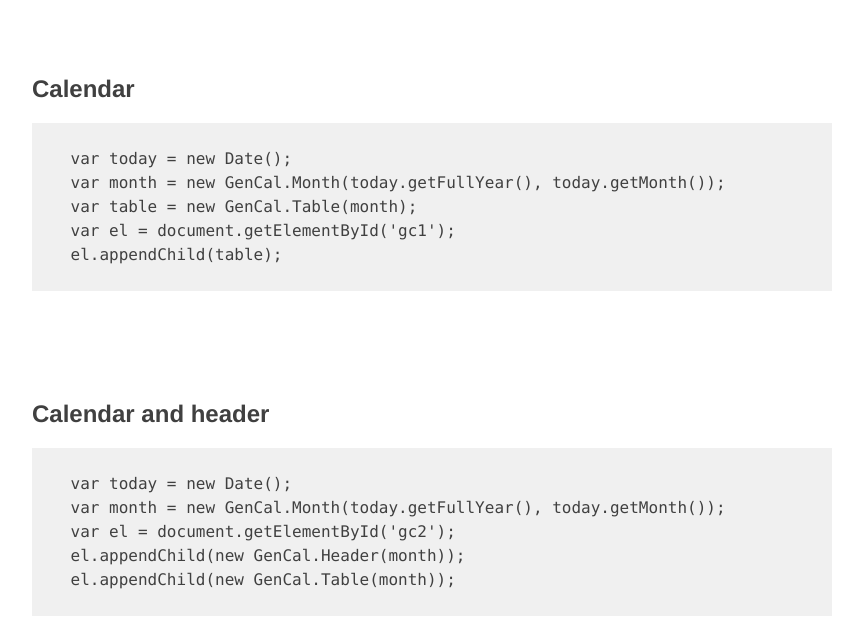
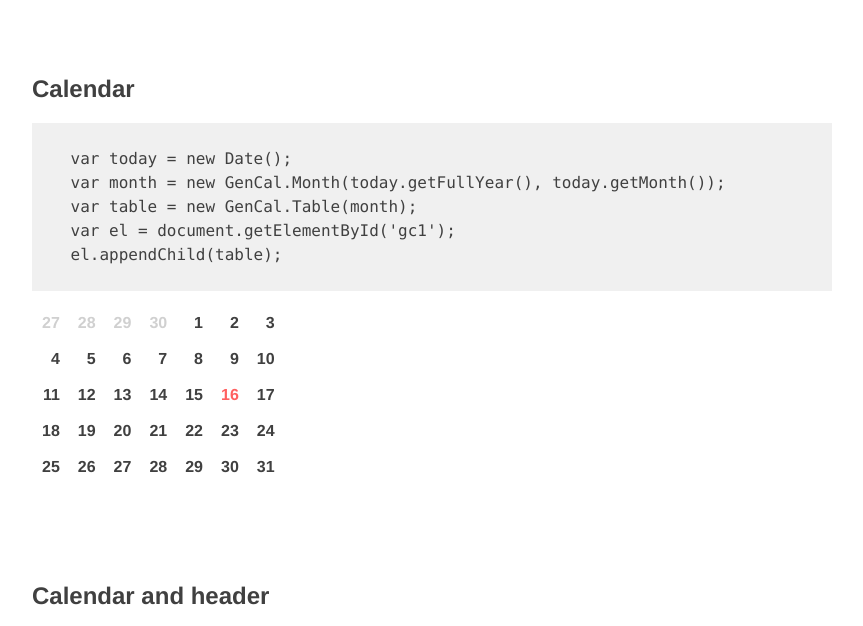
Before and after one commit to bblack/gencal, a website: page index.html in a window 1280 px wide. Shown: the part 90-716 px from the top of the page, without its empty margins (208-1071 px from the left). Drawn offline with Linux system fonts and the light colour scheme.

Commit message:
add missing code to first sample

```diff
--- a/index.html
+++ b/index.html
@@ -15,6 +15,15 @@
     el.appendChild(table);
   </code></pre>
   <div id='gc1' class='gc'></div>
+  <script>
+    (function(){
+      var today = new Date();
+      var month = new GenCal.Month(today.getFullYear(), today.getMonth());
+      var table = new GenCal.Table(month);
+      var el = document.getElementById('gc1');
+      el.appendChild(table);
+    })()
+  </script>
 
   <h2>Calendar and header</h2>
   <pre><code>
```
